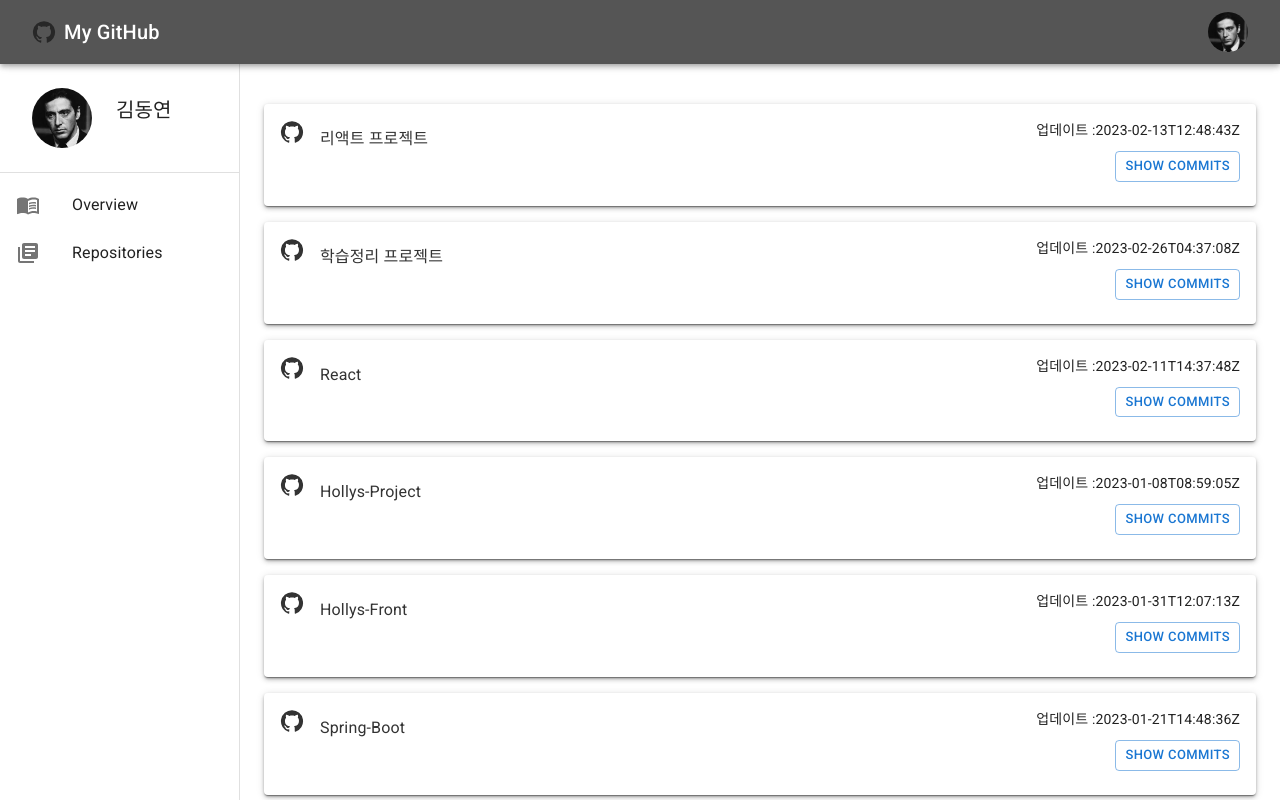
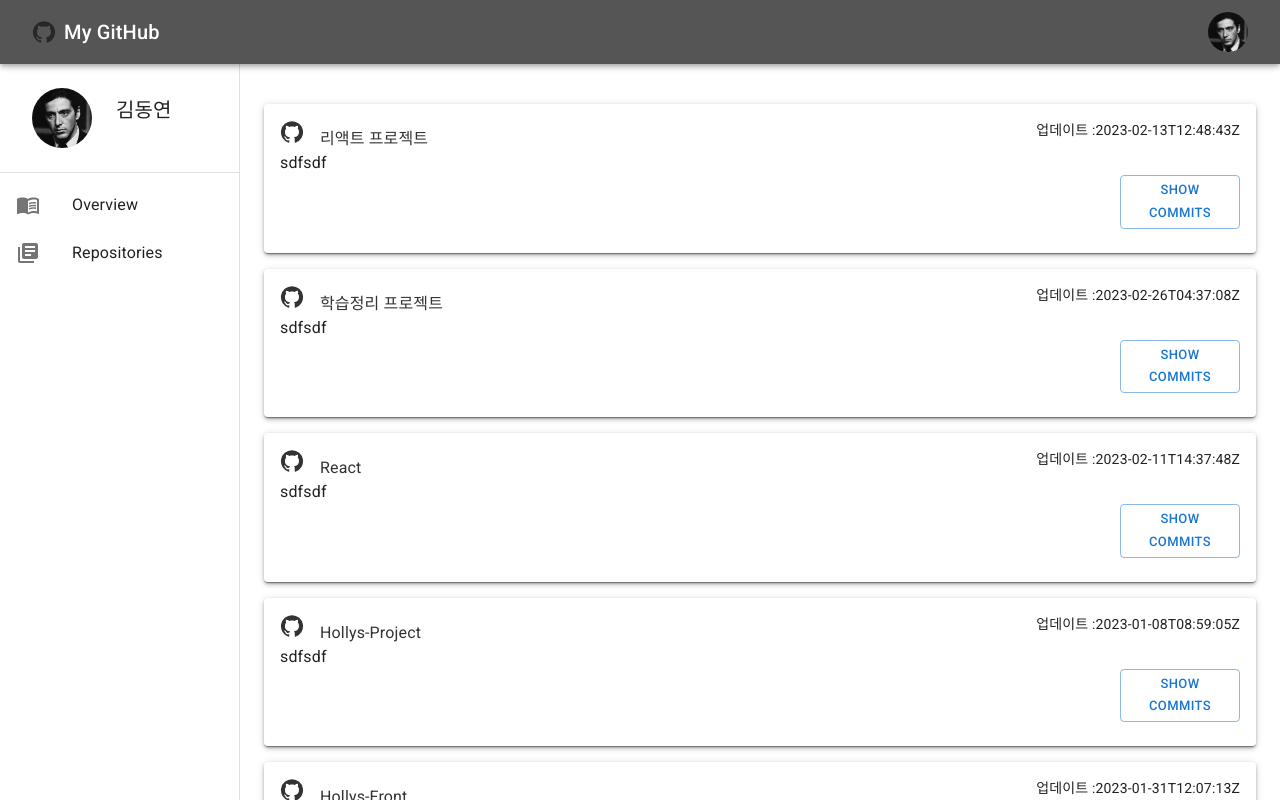
Before and after one commit to Dongyeon915/Project, a React (Create React App) app: page / in a window 1280 px wide. Shown: the top 800 px of the page. Built offline with nearby package versions, Linux system fonts and the light colour scheme.

Commit message:
repositories 하단 언어란 생성작업

```diff
--- a/src/components/repositories/RepositoriesComp.jsx
+++ b/src/components/repositories/RepositoriesComp.jsx
@@ -37,10 +37,15 @@ function repositoriesComp() {
                           {repository.updated_at}
                         </Typography>
                       </Stack>
-                      <Stack direction={"row-reverse"} spacing={1}>
-                        <Button variant="outlined"
-                                size={"small"}>show Commits</Button>
-                      </Stack>
+                      <Grid2 container={"true"}>
+                        <Stack>
+                          sdfsdf
+                        </Stack>
+                        <Grid2 spacing={1} marginLeft={105}>
+                          <Button variant="outlined"
+                                  size={"small"}>show Commits</Button>
+                        </Grid2>
+                      </Grid2>
                     </CardContent>
                   </Card>
                 </Paper>
```
